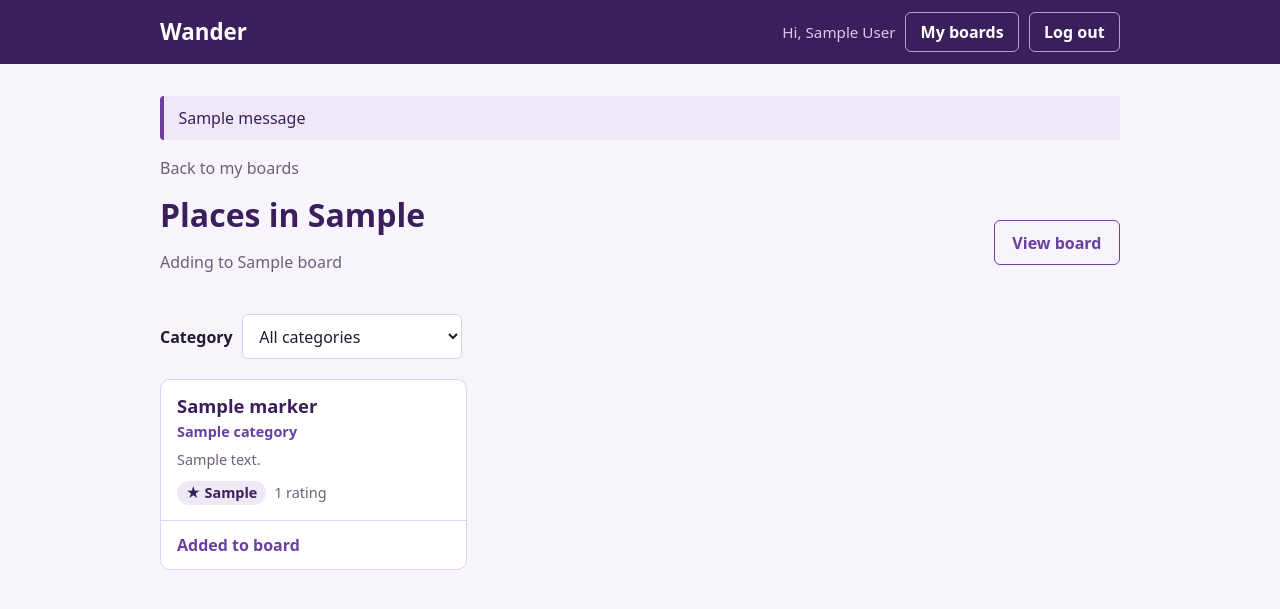
After one commit to eholmquist01/wander_travel_itinerary, a Flask app: page /boards/1/places in a window 1280 px wide. The commit adds this page. Shown: the top 609 px of the page. Run offline with Flask 2, Linux system fonts and the light colour scheme; the visitor is signed in with stand-in values (Sample User, id 1); tables that the repository leaves empty or names only in its code hold one stand-in row (values such as "Sample post"); one stand-in notice (Sample message) is shown.

Commit message:
Add browse-places page with category filter and packed layout

```diff
--- a/app.py
+++ b/app.py
@@ -1,11 +1,13 @@
 import os
 import uuid
-
+from urllib.parse import quote
 from flask import Flask, send_from_directory, render_template, flash, redirect, request, session
 import pymysql
 import pymysql.cursors
 from queries import (get_db, select_marker_by_location, select_top_markers, get_cities, get_boards_by_user,
-                    get_board, create_board, update_board_name, delete_board, set_board_image)
+                    get_board, create_board, update_board_name, delete_board, set_board_image,
+                    user_on_board, get_marker, get_board_marker_ids, select_places, get_city_categories)
+                    #add_marker_to_board, get_board_markers, remove_marker_from_board)
 
 app = Flask(__name__)
 app.secret_key = "wander-session-key"
@@ -109,7 +111,8 @@ def new_board():
             return render_template("board_form.html", cities=get_cities())
 
         board_id = create_board(session["user_id"], title, destination)
-        return redirect(f"/boards/{board_id}")
+        flash(f"Created {title}. Add some places to it.")
+        return redirect(f"/boards/{board_id}/places")
     return render_template("board_form.html", cities=get_cities())
 
 # View Board Details
@@ -184,5 +187,22 @@ def remove_board(board_id):
         flash("Couldn't delete board")
     return redirect("/profile")
 
+# Browse places in the board's city so they can be added to the board
+@app.route("/boards/<int:board_id>/places")
+def browse_places(board_id):
+    if "user_id" not in session:
+        return redirect("/login")
+
+    board = get_board(board_id)
+    if board is None or not user_on_board(board_id, session["user_id"]):
+        flash("Board not found.")
+        return redirect("/profile")
+
+    category = request.args.get("category", "").strip()
+    markers = select_places(board["destination"], category, 50)
+    categories = get_city_categories(board["destination"])
+    saved_ids = get_board_marker_ids(board_id)
+    return render_template("places.html", board=board, markers=markers,
+                           saved_ids=saved_ids, category=category, categories=categories)
 if __name__ == "__main__":
     app.run(host="0.0.0.0", port=5027, debug=True)
--- a/queries.py
+++ b/queries.py
@@ -168,3 +168,64 @@ def add_collaborator(board_id, other_user_id):
         INSERT INTO Users_Create (board_id, user_id, role)
         VALUES (%s, %s, 'collaborator')
     """, (board_id, other_user_id))
+
+def user_on_board(board_id, user_id):
+    row = query(
+        "SELECT 1 AS ok FROM Users_Create WHERE board_id = %s AND user_id = %s",
+        (board_id, user_id), one=True)
+    return row is not None
+
+
+def get_marker(business_id):
+    return query(
+        "SELECT business_id, name FROM Markers WHERE business_id = %s",
+        (business_id,), one=True)
+
+
+def get_board_marker_ids(board_id):
+    rows = query("SELECT business_id FROM Boards_Have WHERE board_id = %s", (board_id,))
+    return {r["business_id"] for r in rows}
+
+
+# Places in a city, optionally only those in one category
+def select_places(city, category, limit):
+    sql = (
+        "SELECT Markers.business_id, Markers.name, Markers.address, Markers.city, "
+        "Markers.stars, Markers.review_count, "
+        "GROUP_CONCAT(Categories.name ORDER BY Categories.name SEPARATOR ', ') AS categories "
+        "FROM Markers "
+        "LEFT JOIN MarkerCategories ON MarkerCategories.business_id = Markers.business_id "
+        "LEFT JOIN Categories ON Categories.category_id = MarkerCategories.category_id "
+        "WHERE Markers.city = %s "
+    )
+    params = [city]
+    if category:
+        sql += (
+            "AND Markers.business_id IN ("
+            "SELECT MarkerCategories.business_id FROM MarkerCategories "
+            "JOIN Categories ON Categories.category_id = MarkerCategories.category_id "
+            "WHERE Categories.name = %s) "
+        )
+        params.append(category)
+    sql += (
+        "GROUP BY Markers.business_id, Markers.name, Markers.address, Markers.city, "
+        "Markers.stars, Markers.review_count "
+        "ORDER BY Markers.stars DESC, Markers.review_count DESC "
+        "LIMIT %s"
+    )
+    params.append(limit)
+    return query(sql, tuple(params))
+
+
+# Most common categories in a city, for the filter dropdown
+def get_city_categories(city):
+    return query(
+        "SELECT Categories.name, COUNT(*) AS total "
+        "FROM Markers "
+        "JOIN MarkerCategories ON MarkerCategories.business_id = Markers.business_id "
+        "JOIN Categories ON Categories.category_id = MarkerCategories.category_id "
+        "WHERE Markers.city = %s "
+        "GROUP BY Categories.category_id, Categories.name "
+        "ORDER BY total DESC "
+        "LIMIT 40",
+        (city,))
--- a/static/css/style.css
+++ b/static/css/style.css
@@ -413,3 +413,85 @@ dialog h3 {
   background: var(--purple-light);
   border-color: var(--purple);
 }
+
+/* ---------- Place cards ---------- */
+
+.back-link {
+  display: inline-block;
+  margin-bottom: 1rem;
+  color: var(--muted);
+  text-decoration: none;
+}
+
+.back-link:hover {
+  text-decoration: underline;
+}
+
+.place-card .card-body {
+  flex: 1;
+}
+
+.place-category {
+  margin: 0.3rem 0 0.4rem;
+  color: var(--purple);
+  font-size: 0.9rem;
+  font-weight: 600;
+}
+
+.place-rating {
+  display: flex;
+  flex-wrap: wrap;
+  align-items: center;
+  gap: 0.5rem;
+  margin: 0.6rem 0 0;
+  font-size: 0.9rem;
+}
+
+.stars-badge {
+  padding: 0.1rem 0.55rem;
+  background: var(--purple-light);
+  color: var(--purple-dark);
+  border-radius: 999px;
+  font-weight: 700;
+}
+
+.added-label {
+  color: var(--purple);
+  font-weight: 600;
+}
+
+/* Cards that pack together with no gaps, even when heights differ */
+.place-grid {
+  columns: 240px;
+  column-gap: 1.25rem;
+  margin: 0;
+  padding: 0;
+  list-style: none;
+}
+
+.place-grid > li {
+  break-inside: avoid;
+  margin-bottom: 1.25rem;
+}
+
+/* Category filter */
+.filter-bar {
+  display: flex;
+  margin-bottom: 1.25rem;
+}
+
+.filter-bar form {
+  display: flex;
+  flex-wrap: wrap;
+  align-items: center;
+  gap: 0.6rem;
+}
+
+.filter-bar label {
+  margin: 0;
+}
+
+.filter-bar select {
+  width: auto;
+  min-width: 220px;
+}
--- /dev/null
+++ b/templates/_place_card.html
@@ -0,0 +1,42 @@
+{% macro place_card(marker, board, action='none', saved=False, category='') %}
+<li class="card place-card" id="place-{{ marker.business_id }}">
+  <div class="card-body">
+    <h3 class="card-title">{{ marker.name }}</h3>
+    {% if marker.categories %}
+      <p class="place-category">{{ marker.categories.split(', ')[:3]|join(', ') }}</p>
+    {% endif %}
+    {% if marker.address %}
+      <p class="card-date">{{ marker.address }}</p>
+    {% endif %}
+    <p class="place-rating">
+      {% if marker.stars is not none %}
+        <span class="stars-badge">&#9733; {{ marker.stars }}</span>
+      {% else %}
+        <span class="muted">No rating</span>
+      {% endif %}
+      {% if marker.review_count is not none %}
+        <span class="muted">{{ marker.review_count }} rating{{ '' if marker.review_count == 1 else 's' }}</span>
+      {% endif %}
+    </p>
+  </div>
+
+  {% if action != 'none' %}
+    <div class="card-footer">
+      {% if action == 'add' %}
+        {% if saved %}
+          <span class="added-label">Added to board</span>
+        {% else %}
+          <form method="post" action="/boards/{{ board.board_id }}/add/{{ marker.business_id }}">
+            <input type="hidden" name="category" value="{{ category }}">
+            <button class="btn-small" type="submit">Add to board</button>
+          </form>
+        {% endif %}
+      {% elif action == 'remove' %}
+        <form method="post" action="/boards/{{ board.board_id }}/remove/{{ marker.business_id }}" onsubmit="return confirm('Remove this place from the board?');">
+          <button class="btn-small btn-danger" type="submit">Remove from board</button>
+        </form>
+      {% endif %}
+    </div>
+  {% endif %}
+</li>
+{% endmacro %}
--- /dev/null
+++ b/templates/places.html
@@ -0,0 +1,46 @@
+{% extends "base.html" %}
+{% from "_place_card.html" import place_card %}
+{% block title %}Add places - {{ board.title }}{% endblock %}
+
+{% block content %}
+  <a class="back-link" href="/profile">Back to my boards</a>
+
+  <div class="page-header">
+    <div>
+      <h1>Places in {{ board.destination }}</h1>
+      <p class="muted">Adding to {{ board.title }}</p>
+    </div>
+    <a class="btn btn-outline" href="/boards/{{ board.board_id }}">View board</a>
+  </div>
+
+  <div class="filter-bar">
+    <form method="get">
+      <label for="category">Category</label>
+      <select id="category" name="category" onchange="this.form.submit()">
+        <option value="">All categories</option>
+        {% for c in categories %}
+          <option value="{{ c.name }}" {% if c.name == category %}selected{% endif %}>{{ c.name }} ({{ c.total }})</option>
+        {% endfor %}
+      </select>
+      <noscript><button class="btn-small" type="submit">Filter</button></noscript>
+      {% if category %}
+        <a href="/boards/{{ board.board_id }}/places">Clear filter</a>
+      {% endif %}
+    </form>
+  </div>
+
+  {% if markers %}
+    <ul class="place-grid">
+      {% for marker in markers %}
+        {{ place_card(marker, board, 'add', marker.business_id in saved_ids, category) }}
+      {% endfor %}
+    </ul>
+  {% else %}
+    <div class="empty-state">
+      <h2>No places found</h2>
+      <p class="muted">
+        {% if category %}No {{ category }} places in {{ board.destination }}.{% else %}There are no places for {{ board.destination }} yet.{% endif %}
+      </p>
+    </div>
+  {% endif %}
+{% endblock %}
```
